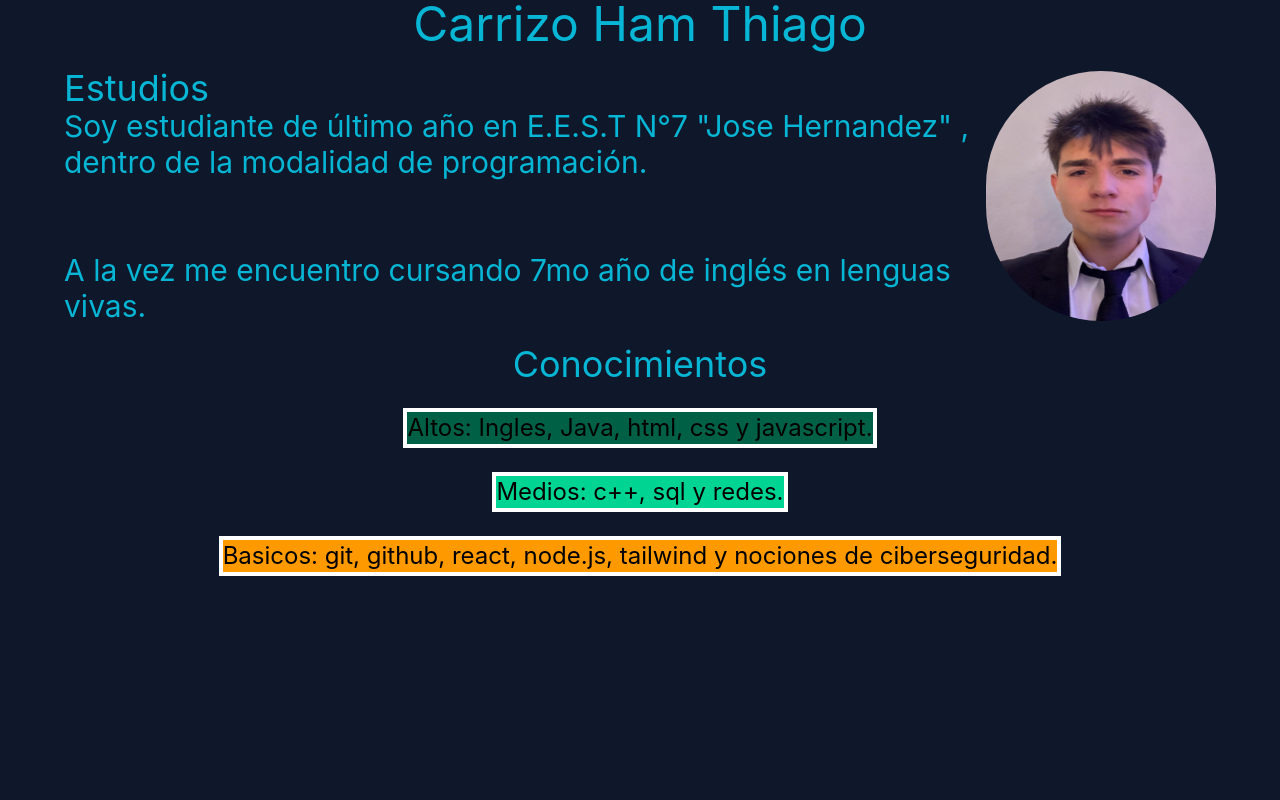
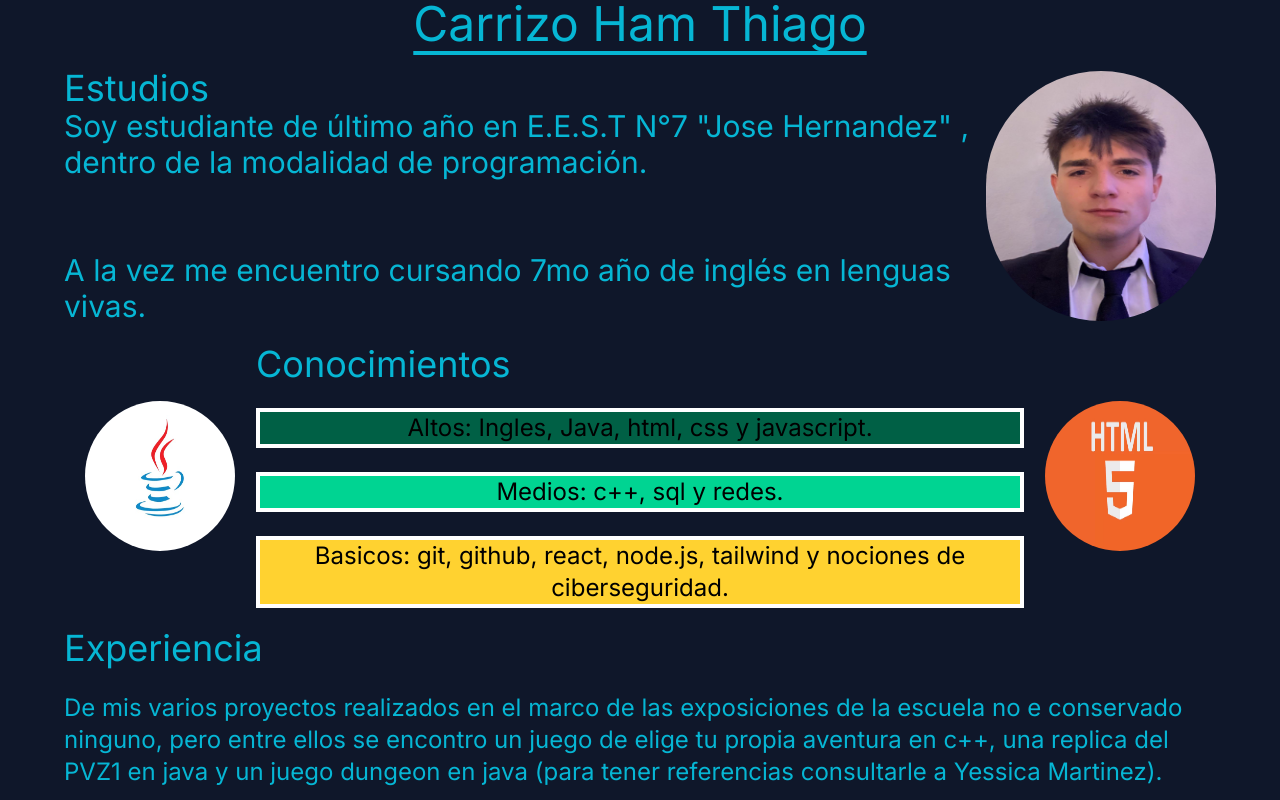
Before and after one commit to CarrizoThiago/ejer_1, a React (Vite) app in the folder mi-proyecto/: page / in a window 1280 px wide. Shown: the top 800 px of the page. Built offline with nearby package versions, Linux system fonts and the light colour scheme.

Commit message:
pagina web terminada(espero), agregue la seccion 3 junto al footer , añadi tipografia y zume 2 imagenes a la seccion2

```diff
--- a/mi-proyecto/index.html
+++ b/mi-proyecto/index.html
@@ -5,6 +5,7 @@
     <link rel="icon" type="image/svg+xml" href="/favicon.svg" />
     <meta name="viewport" content="width=device-width, initial-scale=1.0" />
     <title>mi-proyecto</title>
+    <link href="https://fonts.googleapis.com/css2?family=Inter:wght@400;700&display=swap" rel="stylesheet">
   </head>
   <body>
     <div id="root"></div>
--- a/mi-proyecto/src/App.jsx
+++ b/mi-proyecto/src/App.jsx
@@ -2,10 +2,10 @@ function App() {
   return (
     //<div className="flex items-center justify-center h-screen bg-blue-100">
     //contenedor
-  <div className="w-[100%] bg-[#0f172a] text-[#06B6D4] h-screen">
+  <div className="w-[100%] min-h-screen pb-[10px] bg-[#0f172a] text-[#06B6D4] font-['Inter']">
     {/*titulo */}
     <div className="w-[100%] text-[#06B6D4] flex items-center justify-center">
-      <h1 className="text-5xl ">Carrizo Ham Thiago</h1>
+      <h1 className="text-5xl underline-offset-10 underline decoration-[#06B6D4]">Carrizo Ham Thiago</h1>
     </div>
     {/*seccion1 */}
     <div className="w-[90%] ml-[5%] mr-[5%] mt-[20px] mb-[20px] flex flex-col md:flex-row ">
@@ -19,18 +19,36 @@ function App() {
       {/*seccion1 derecha */}
       <div className="w-[100%] md:w-[20%] flex items-center justify-center">
         {/*en la foto salgo matado por que en ese 15 estaba re engripado */}
-        <img className="w-[300px] h-[300px] md:w-[150px] md:h-[150px] lg:w-[250px] lg:h-[250px] rounded-full" src="/fotondacv.jpg" />
+       <a href="https://www.instagram.com/thiago_carri_/"><img className="w-[300px] h-[300px] md:w-[150px] md:h-[150px] lg:w-[250px] lg:h-[250px] rounded-full" src="/fotondacv.jpg" />    </a>
       </div>
     </div>
     {/*seccion2 */}
-    <div className="w-[90%] ml-[5%] mr-[5%] mt-[20px] mb-[20px] flex flex-col md:flex-row">
-      <div className="w-[100%] flex justify-center items-center flex-col">
+    <div className="w-[90%] ml-[5%] mr-[5%] mt-[20px] mb-[20px] flex flex-col md:flex-row justify-center items-center ">
+       <div className="w-[100%] md:w-[25%] flex justify-center">
+        <img className="w-[150px] h-[150px] rounded-full" src="/logojava.jpg" />
+      </div>
+      <div className="w-[100%]">
         <h1 className="text-4xl">Conocimientos</h1><br />
-          <p className="text-2xl bg-emerald-800 text-black border-4 border-white">Altos: Ingles, Java, html, css y javascript.</p><br />
-          <p className="text-2xl bg-emerald-400 text-black border-4 border-white">Medios: c++, sql y redes.</p><br />
-          <p className="text-2xl bg-amber-500 text-black border-4 border-white">Basicos: git, github, react, node.js, tailwind y nociones de ciberseguridad.</p>
+        <div className="flex flex-col w-full md:w-[100%]">
+          <p className="text-2xl bg-emerald-800 text-black border-4 border-white w-full text-center items-center justify-center">Altos: Ingles, Java, html, css y javascript.</p><br />
+          <p className="text-2xl bg-emerald-400 text-black border-4 border-white w-full text-center items-center justify-center">Medios: c++, sql y redes.</p><br />
+          <p className="text-2xl bg-amber-300 text-black border-4 border-white w-full text-center items-center justify-center">Basicos: git, github, react, node.js, tailwind y nociones de ciberseguridad.</p>
+        </div>
+      </div>
+      <div className="w-[100%] md:w-[25%] flex justify-center">
+        <img className="w-[150px] h-[150px] rounded-full" src="/htmlogo.jpg" />
       </div>
     </div>
+    {/*seccion3 */}
+    <div className="w-[90%] ml-[5%] mr-[5%] mt-[20px] mb-[20px]">
+      <h1 className="text-4xl">Experiencia</h1> <br />
+      <p className="text-2xl">De mis varios proyectos realizados en el marco de las exposiciones de la escuela no e conservado ninguno, pero entre ellos se encontro un juego de elige tu propia aventura en c++, una replica del PVZ1 en java y un juego dungeon en java (para tener referencias consultarle a Yessica Martinez).</p>
+    </div>
+    <footer>
+      <p className="text-1xl text-center"><br />
+      <h1 className="text-4xl">Contacto</h1>Correo personal: Hamthiago08@gmail.com || Correo institucional: Carrizo.Ham@tecnica7.edu.ar
+      <br /><br />© 2025 Carrizo Ham Thiago. Todos los derechos reservados.</p>
+    </footer>
   </div>
   )
 }
```
Also changed, not shown: mi-proyecto/public/htmlogo.jpg (added), mi-proyecto/public/logojava.jpg (added).
